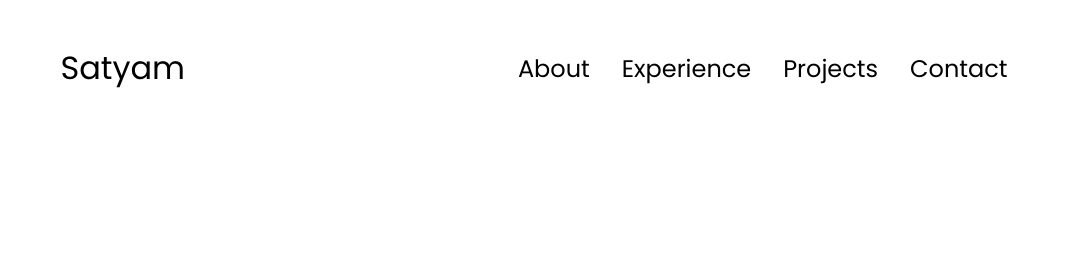
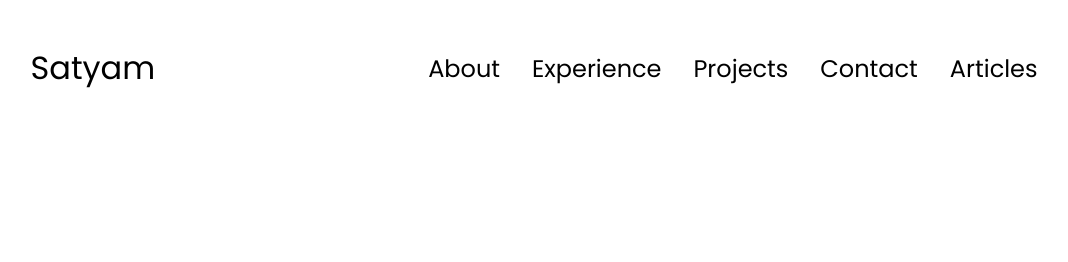
Before and after one commit to Satyxm/satyams-portfolio, a plain HTML site: page index.html in a window 1280 px wide. Shown: the top 262 px of the page, without its empty margins (106-1174 px from the left). Drawn offline with Linux system fonts and the light colour scheme.

Commit message:
minor changes :)

```diff
--- a/index.html
+++ b/index.html
@@ -18,6 +18,7 @@
           <li><a href="#experience">Experience</a></li>
           <li><a href="#projects">Projects</a></li>
           <li><a href="#contact">Contact</a></li>
+          <li><a href="https://satyams.hashnode.dev/" target="_blank">Articles</a></li>
         </ul>
       </div>
     </nav>
```
